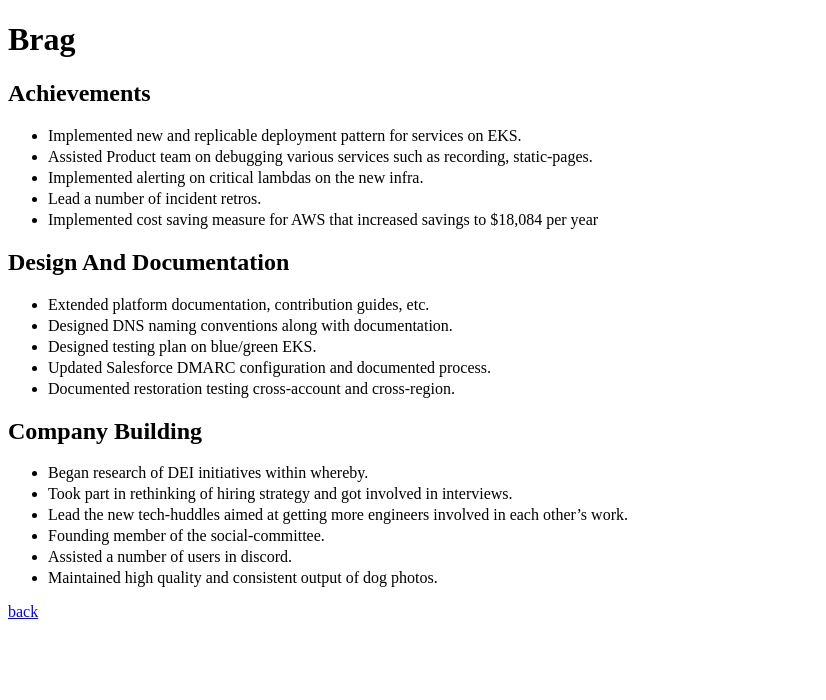
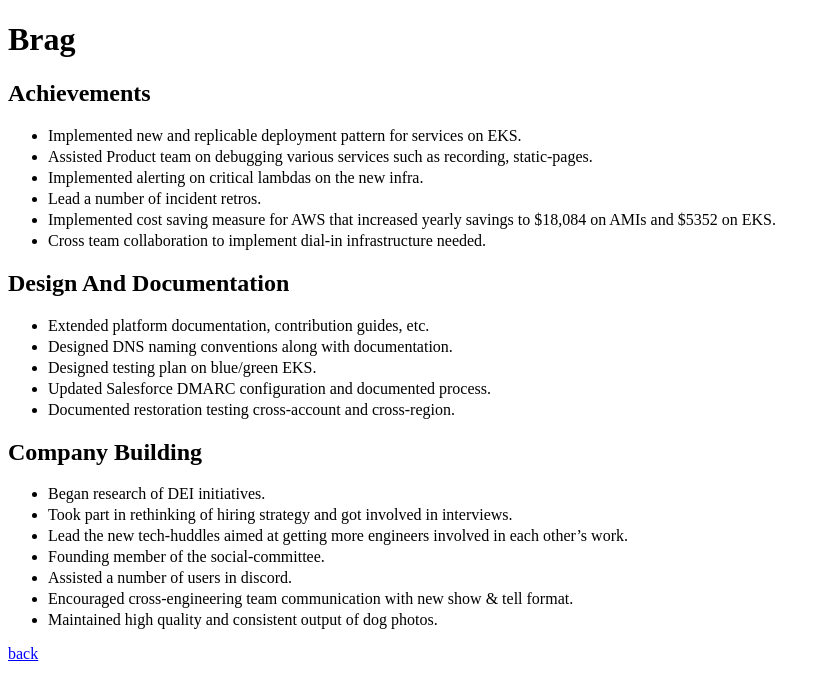
Before and after one commit to jsphwllng/jsphwllng.github.io, a Jekyll site: the page built from brag.md, in a window 1280 px wide. Shown: the top 700 px of the page, without its empty margins (0-826 px from the left). Built offline with Jekyll 4.4.1, drawn with Linux system fonts in a browser that asks for light colours.

Commit message:
U know its right

```diff
--- a/brag.md
+++ b/brag.md
@@ -10,7 +10,8 @@ Achievements
 *   Assisted Product team on debugging various services such as recording, static-pages.
 *   Implemented alerting on critical lambdas on the new infra.
 *   Lead a number of incident retros.
-*   Implemented cost saving measure for AWS that increased savings to $18,084 per year
+*   Implemented cost saving measure for AWS that increased yearly savings to $18,084 on AMIs and $5352 on EKS.
+*   Cross team collaboration to implement dial-in infrastructure needed.
 
 Design and documentation
 ------------------------
@@ -24,9 +25,10 @@ Design and documentation
 Company building
 ----------------
 
-*   Began research of DEI initiatives within whereby.
+*   Began research of DEI initiatives.
 *   Took part in rethinking of hiring strategy and got involved in interviews.
 *   Lead the new tech-huddles aimed at getting more engineers involved in each other's work.
 *   Founding member of the social-committee.
 *   Assisted a number of users in discord.
+*   Encouraged cross-engineering team communication with new show & tell format.
 *   Maintained high quality and consistent output of dog photos.
```
